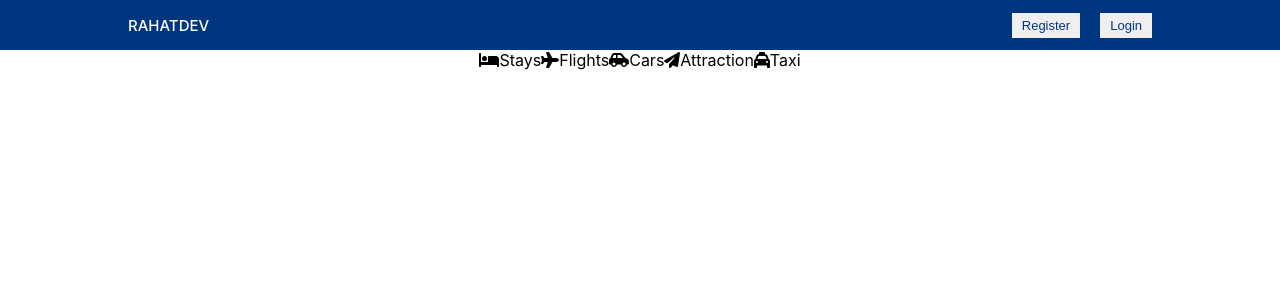
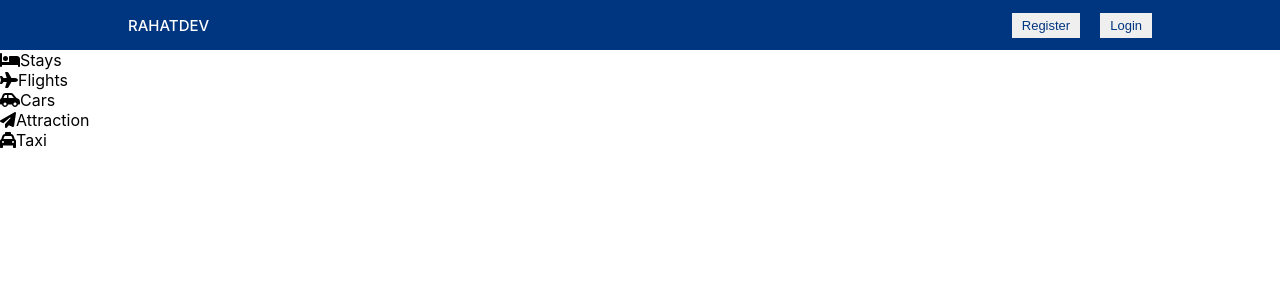
Before and after one commit to bellicose77/booking-app-clientside, a React (Create React App) app: page / in a window 1280 px wide. Shown: the top 300 px of the page. Built offline with nearby package versions, Linux system fonts and the light colour scheme.

Commit message:
header section

```diff
--- a/src/components/Header/Header.js
+++ b/src/components/Header/Header.js
@@ -8,11 +8,14 @@ import { FontAwesomeIcon } from "@fortawesome/react-fontawesome";
 
 const Header = () => {
     return (
-        <div className='headerlist'>
-           <div>
-           <FontAwesomeIcon icon={faBed} />
-           <span>Stays</span>
-           </div>
+    <div className='header'>
+        <div className='headerList'>
+              <div className='headerListItem'>
+                 <FontAwesomeIcon icon={faBed} />
+                  <span>Stays</span>
+              </div>
+        </div>
+
            <div>
            <FontAwesomeIcon icon={faPlane} />
            <span>Flights</span>
```
